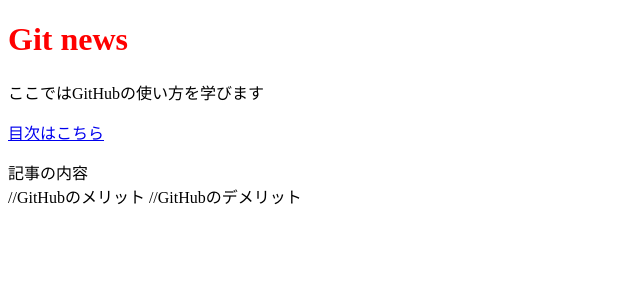
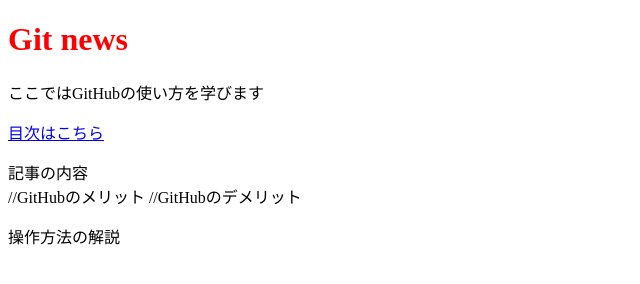
Before and after one commit to jagheterio/myproject, a plain HTML site: page about.html in a window 1280 px wide. Shown: the whole page, without its empty margins (0-640 px from the left). Drawn offline with Linux system fonts and the light colour scheme.

Commit message:
操作方法追記

```diff
--- a/about.html
+++ b/about.html
@@ -15,5 +15,6 @@
 //GitHubのメリット
 //GitHubのデメリット
 <img src="" alt="">
+<p>操作方法の解説</p>
 </body>
 </html>
```
